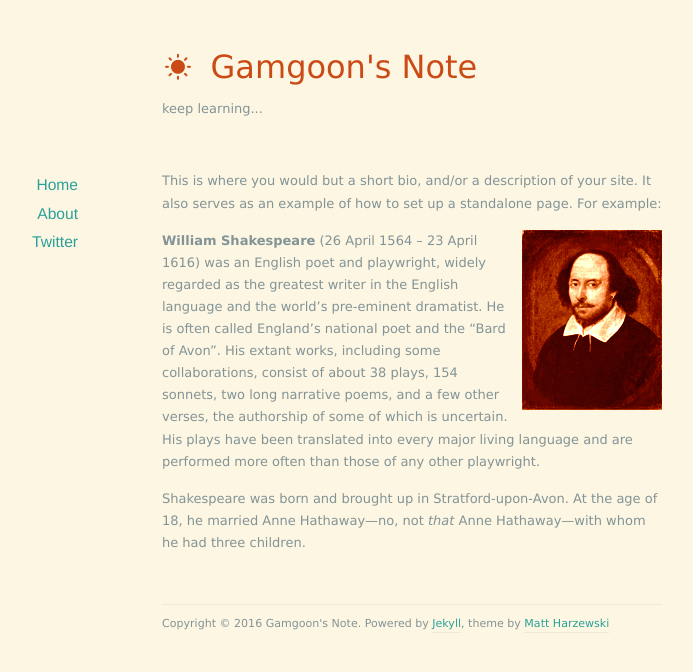
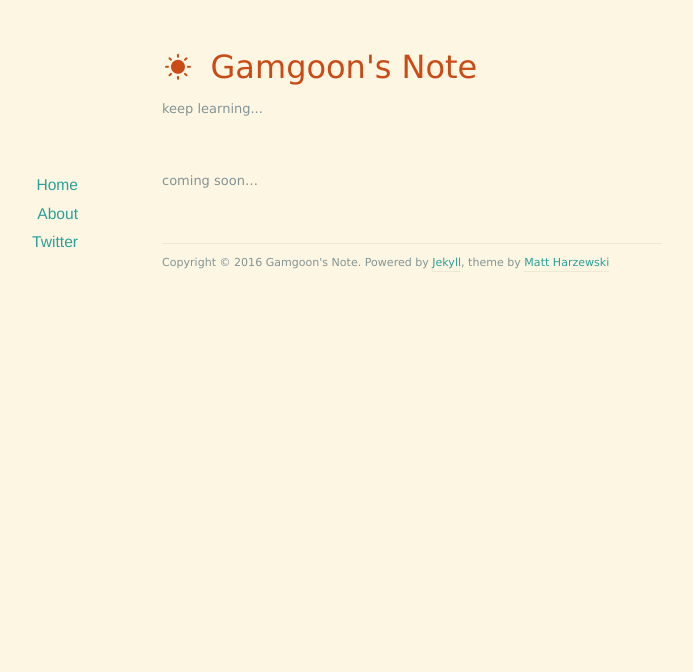
Before and after one commit to gamgoon/gamgoon.github.io, a Jekyll site: the page built from about/index.markdown, in a window 1280 px wide. Shown: the top 672 px of the page, without its empty margins (228-921 px from the left). Built offline with Jekyll 4.4.1, drawn with Linux system fonts in a browser that asks for light colours; nearby versions of some CDN libraries.

Commit message:
init about

```diff
--- a/about/index.markdown
+++ b/about/index.markdown
@@ -3,9 +3,4 @@
 title: About
 ---
 
-This is where you would but a short bio, and/or a description of your site. It also serves as an example of how to set up a standalone page. For example:
-
-<img src="/images/shakespeare.png" class="right" />
-**William Shakespeare** (26 April 1564 – 23 April 1616) was an English poet and playwright, widely regarded as the greatest writer in the English language and the world's pre-eminent dramatist. He is often called England's national poet and the "Bard of Avon". His extant works, including some collaborations, consist of about 38 plays, 154 sonnets, two long narrative poems, and a few other verses, the authorship of some of which is uncertain. His plays have been translated into every major living language and are performed more often than those of any other playwright.
-
-Shakespeare was born and brought up in Stratford-upon-Avon. At the age of 18, he married Anne Hathaway—no, not *that* Anne Hathaway—with whom he had three children.
+coming soon...
```
